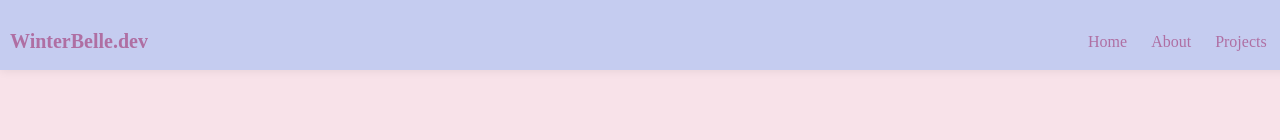
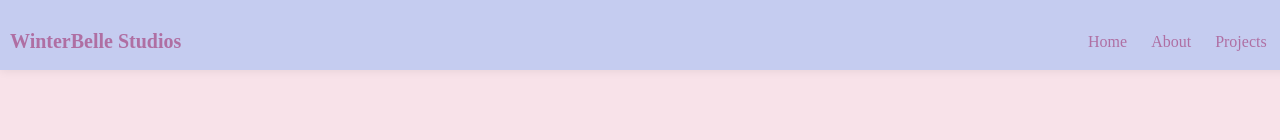
Before and after one commit to winterbelle/my-portfolio-site, a React (Create React App) app: page / in a window 1280 px wide. Shown: the top 140 px of the page. Built offline with nearby package versions, Linux system fonts and the light colour scheme.

Commit message:
change site name

```diff
--- a/src/Components/NavBar.css
+++ b/src/Components/NavBar.css
@@ -31,7 +31,7 @@
 }
 
 .nav-bar h3 {
-    padding-right: 63%;
+    padding-right: 50%;
     padding-left: 10px;
     color: #AF6FA3;
     font-family: Oswald;
--- a/src/Components/NavBar.js
+++ b/src/Components/NavBar.js
@@ -3,7 +3,7 @@ import './NavBar.css'
 export default function NavBar() {
     return (
         <div className="nav-bar">
-            <h3>WinterBelle.dev</h3>
+            <h3>WinterBelle Studios</h3>
             <nav>
                 <ul className="nav-bar-links">
                     <li className="link"><a href='/'>Home</a></li>
```
